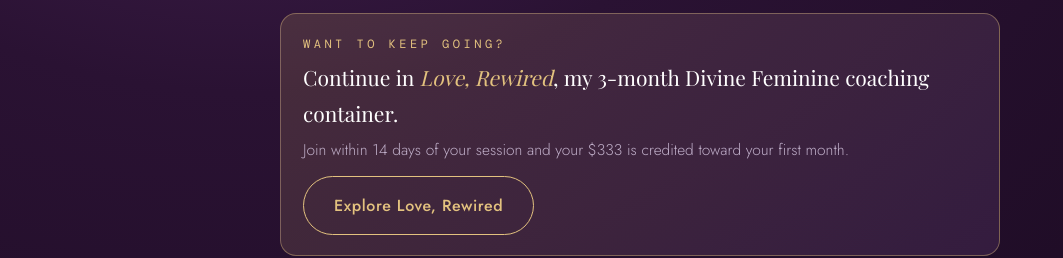
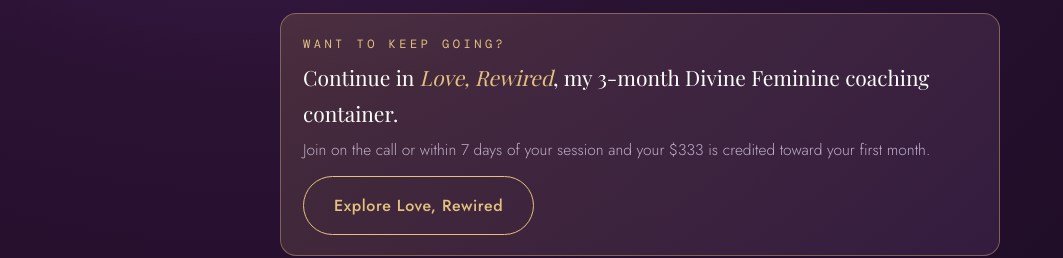
Before and after one commit to luanaspirits/coaching, a plain HTML site: page soul-clarity-session/index.html in a window 1280 px wide. Shown: the part 8360-8618 px from the top of the page, without its empty margins (0-1063 px from the left). Drawn offline with nearby package versions, Linux system fonts and the light colour scheme; a web font is replaced by a local one.

Commit message:
Add files via upload

```diff
--- a/soul-clarity-session/index.html
+++ b/soul-clarity-session/index.html
@@ -381,7 +381,7 @@
       <div class="credit">
         <div class="t eyebrow">Want to keep going?</div>
         <div class="v">Continue in <em>Love, Rewired</em>, my 3-month Divine Feminine coaching container.</div>
-        <p style="color:var(--soft);font-size:15.5px">Join within 14 days of your session and your $333 is credited toward your first month.</p>
+        <p style="color:var(--soft);font-size:15.5px">Join on the call or within 7 days of your session and your $333 is credited toward your first month.</p>
         <a class="btn ghost" style="align-self:flex-start;margin-top:6px;background:transparent;border:1px solid var(--gold2);color:var(--gold2);box-shadow:none" href="https://coaching.luanaspirits.com/love-rewired/" target="_blank" rel="noopener">Explore Love, Rewired</a>
       </div>
     </div>
```
